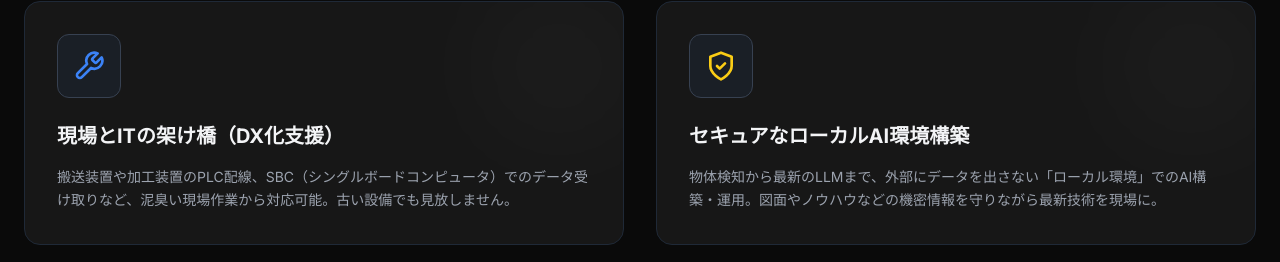
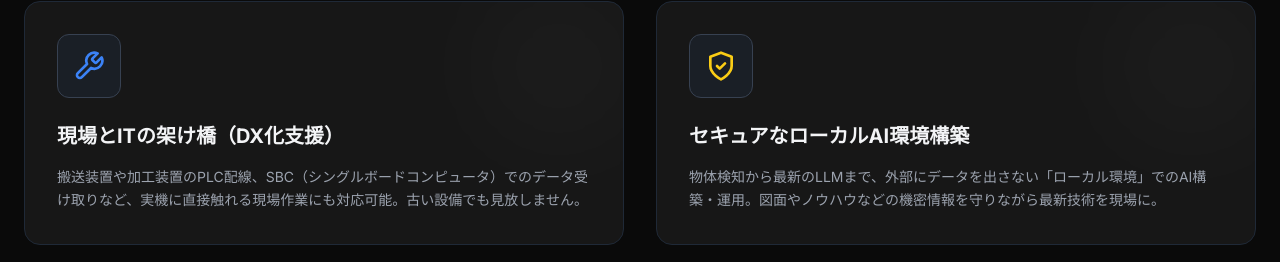
Before and after one commit to laight1900235/laight-portfolio, a React (Vite) app: page / in a window 1280 px wide. Shown: the part 2679-2941 px from the top of the page. Built offline with nearby package versions, Linux system fonts and the light colour scheme.

Commit message:
Reword: change '泥臭い現場作業' to a more professional expression

```diff
--- a/src/components/Features.jsx
+++ b/src/components/Features.jsx
@@ -6,7 +6,7 @@ const features = [
     {
         icon: <Wrench className="w-8 h-8 text-primary" />,
         title: '現場とITの架け橋（DX化支援）',
-        description: '搬送装置や加工装置のPLC配線、SBC（シングルボードコンピュータ）でのデータ受け取りなど、泥臭い現場作業から対応可能。古い設備でも見放しません。'
+        description: '搬送装置や加工装置のPLC配線、SBC（シングルボードコンピュータ）でのデータ受け取りなど、実機に直接触れる現場作業にも対応可能。古い設備でも見放しません。'
     },
     {
         icon: <ShieldCheck className="w-8 h-8 text-secondary" />,
```
